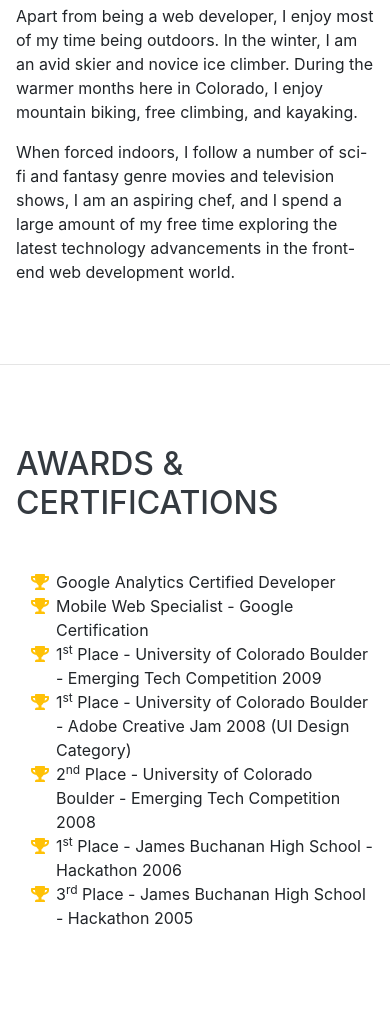
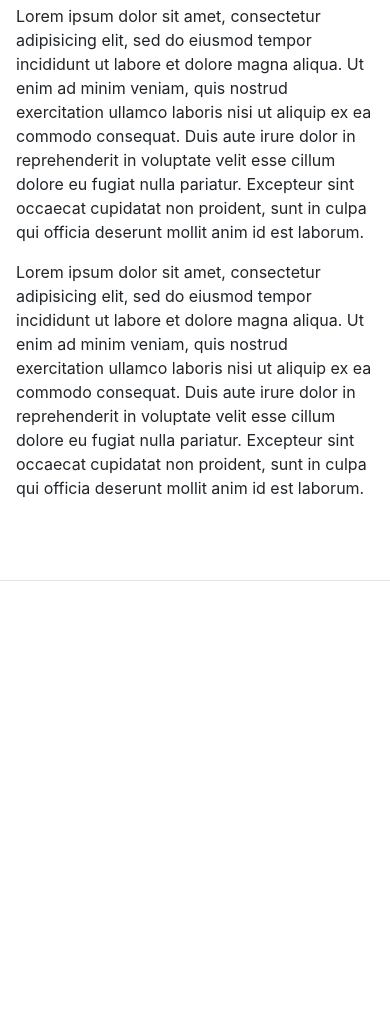
Before and after one commit to danardekani/meganardekani, a website with bundled scripts: page index.html in a window 390 px wide. Shown: the part 4036-5046 px from the top of the page. After the commit the page ends 4617 px from the top, so only its background shows below. Built offline with nearby package versions, Linux system fonts and the light colour scheme; a web font is replaced by a local one.

```diff
--- a/index.html
+++ b/index.html
@@ -199,46 +199,20 @@
     <section class="resume-section p-3 p-lg-5 d-flex align-items-center" id="interests">
       <div class="w-100">
         <h2 class="mb-5">Interests</h2>
-        <p>Apart from being a web developer, I enjoy most of my time being outdoors. In the winter, I am an avid skier and novice ice climber. During the warmer months here in Colorado, I enjoy mountain biking, free climbing, and kayaking.</p>
-        <p class="mb-0">When forced indoors, I follow a number of sci-fi and fantasy genre movies and television shows, I am an aspiring chef, and I spend a large amount of my free time exploring the latest technology advancements in the front-end web development world.</p>
+        <p>Lorem ipsum dolor sit amet, consectetur adipisicing elit, sed do eiusmod
+        tempor incididunt ut labore et dolore magna aliqua. Ut enim ad minim veniam,
+        quis nostrud exercitation ullamco laboris nisi ut aliquip ex ea commodo
+        consequat. Duis aute irure dolor in reprehenderit in voluptate velit esse
+        cillum dolore eu fugiat nulla pariatur. Excepteur sint occaecat cupidatat non
+        proident, sunt in culpa qui officia deserunt mollit anim id est laborum.</p>
+        <p class="mb-0">Lorem ipsum dolor sit amet, consectetur adipisicing elit, sed do eiusmod tempor incididunt ut labore et dolore magna aliqua. Ut enim ad minim veniam, quis nostrud exercitation ullamco laboris nisi ut aliquip ex ea commodo
+        consequat. Duis aute irure dolor in reprehenderit in voluptate velit esse
+        cillum dolore eu fugiat nulla pariatur. Excepteur sint occaecat cupidatat non
+        proident, sunt in culpa qui officia deserunt mollit anim id est laborum.</p>
       </div>
     </section>
 
     <hr class="m-0">
-
-    <section class="resume-section p-3 p-lg-5 d-flex align-items-center" id="awards">
-      <div class="w-100">
-        <h2 class="mb-5">Awards &amp; Certifications</h2>
-        <ul class="fa-ul mb-0">
-          <li>
-            <i class="fa-li fa fa-trophy text-warning"></i>
-            Google Analytics Certified Developer</li>
-          <li>
-            <i class="fa-li fa fa-trophy text-warning"></i>
-            Mobile Web Specialist - Google Certification</li>
-          <li>
-            <i class="fa-li fa fa-trophy text-warning"></i>
-            1<sup>st</sup>
-            Place - University of Colorado Boulder - Emerging Tech Competition 2009</li>
-          <li>
-            <i class="fa-li fa fa-trophy text-warning"></i>
-            1<sup>st</sup>
-            Place - University of Colorado Boulder - Adobe Creative Jam 2008 (UI Design Category)</li>
-          <li>
-            <i class="fa-li fa fa-trophy text-warning"></i>
-            2<sup>nd</sup>
-            Place - University of Colorado Boulder - Emerging Tech Competition 2008</li>
-          <li>
-            <i class="fa-li fa fa-trophy text-warning"></i>
-            1<sup>st</sup>
-            Place - James Buchanan High School - Hackathon 2006</li>
-          <li>
-            <i class="fa-li fa fa-trophy text-warning"></i>
-            3<sup>rd</sup>
-            Place - James Buchanan High School - Hackathon 2005</li>
-        </ul>
-      </div>
-    </section>
 
   </div>
 
```
